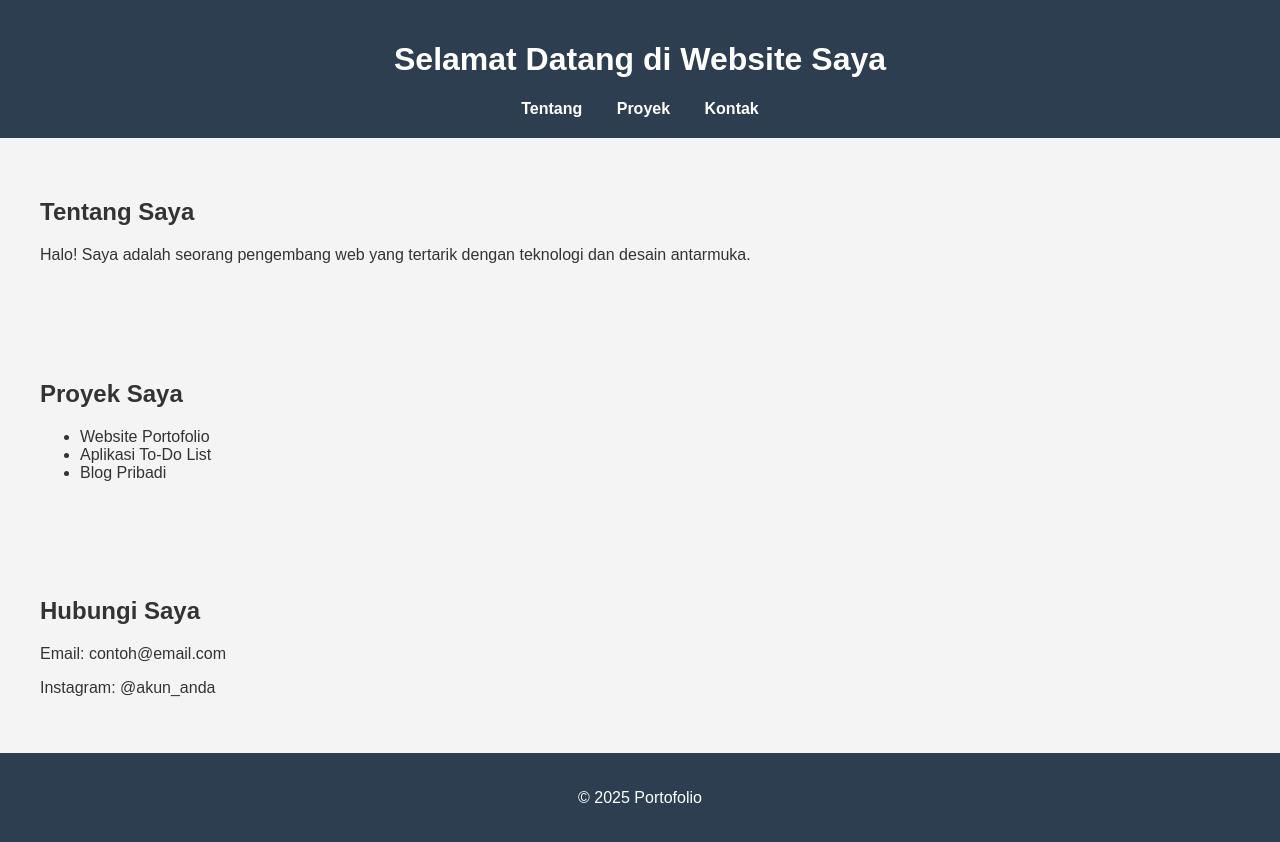
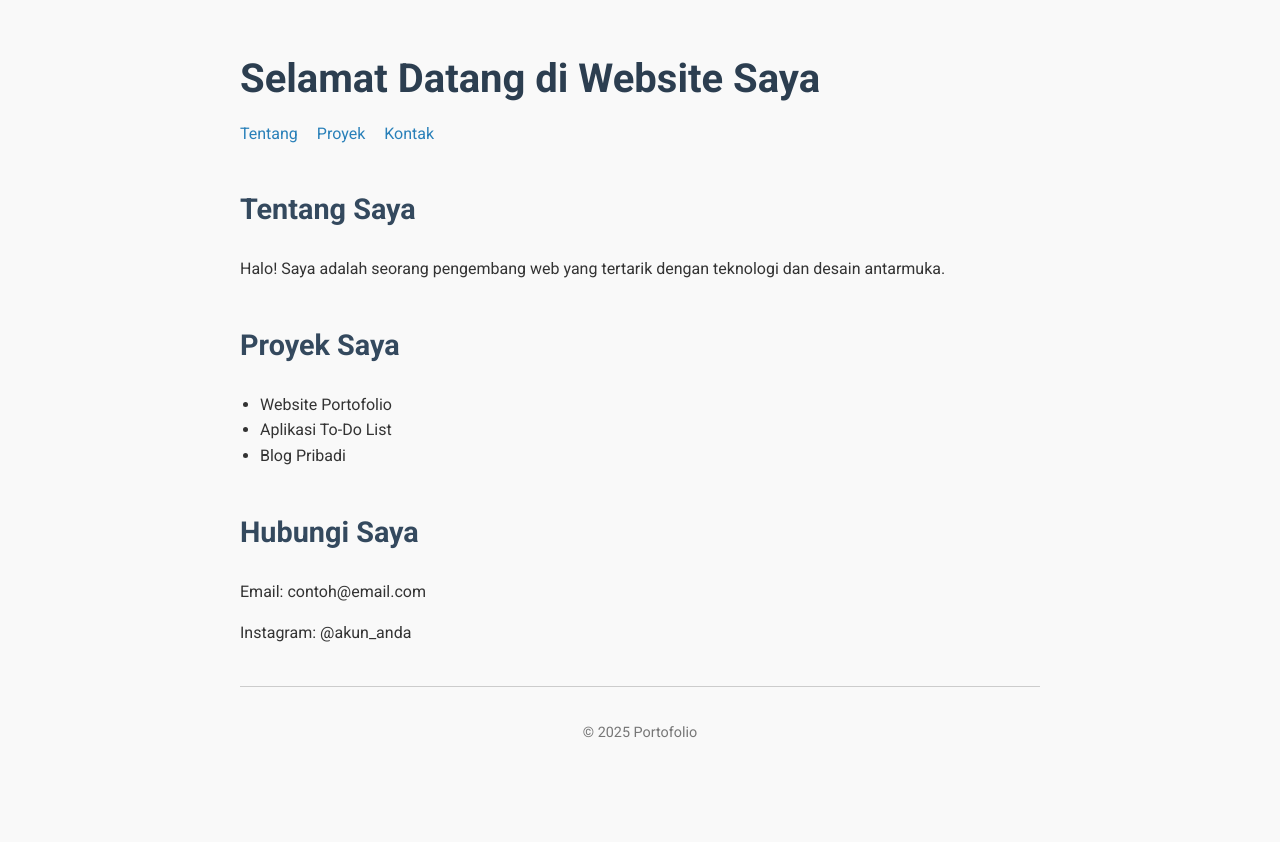
Before and after one commit to royazka/CCTV-Jakarta, a plain HTML site: page index.html in a window 1280 px wide. After the commit the page ends 800 px from the top, so only its background shows below. Drawn offline with Linux system fonts and the light colour scheme.

Commit message:
Update style.css

```diff
--- a/style.css
+++ b/style.css
@@ -1,32 +1,54 @@
+/* Google Fonts */
+@import url('https://fonts.googleapis.com/css2?family=Roboto:wght@400;700&display=swap');
+
+/* Reset dan font dasar */
 body {
-  font-family: Arial, sans-serif;
-  margin: 0;
-  padding: 0;
-  background-color: #f4f4f4;
+  font-family: 'Roboto', sans-serif;
+  background-color: #f9f9f9;
   color: #333;
+  line-height: 1.6;
+  padding: 20px;
+  max-width: 800px;
+  margin: auto;
 }
 
-header {
-  background-color: #2c3e50;
-  color: white;
-  padding: 20px 0;
+/* Judul utama */
+h1 {
+  font-size: 2.5rem;
+  color: #2c3e50;
+  margin-bottom: 10px;
+}
+
+/* Judul bagian */
+h2 {
+  font-size: 1.8rem;
+  color: #34495e;
+  margin-top: 40px;
+}
+
+/* Link */
+a {
+  color: #2980b9;
+  text-decoration: none;
+  margin-right: 15px;
+}
+
+a:hover {
+  text-decoration: underline;
+}
+
+/* Daftar */
+ul {
+  list-style-type: disc;
+  padding-left: 20px;
+}
+
+/* Footer */
+footer {
+  margin-top: 40px;
+  font-size: 0.9rem;
+  color: #777;
+  border-top: 1px solid #ccc;
+  padding-top: 20px;
   text-align: center;
 }
-
-nav a {
-  margin: 0 15px;
-  color: white;
-  text-decoration: none;
-  font-weight: bold;
-}
-
-section {
-  padding: 40px;
-}
-
-footer {
-  text-align: center;
-  padding: 20px;
-  background-color: #2c3e50;
-  color: white;
-}
```
